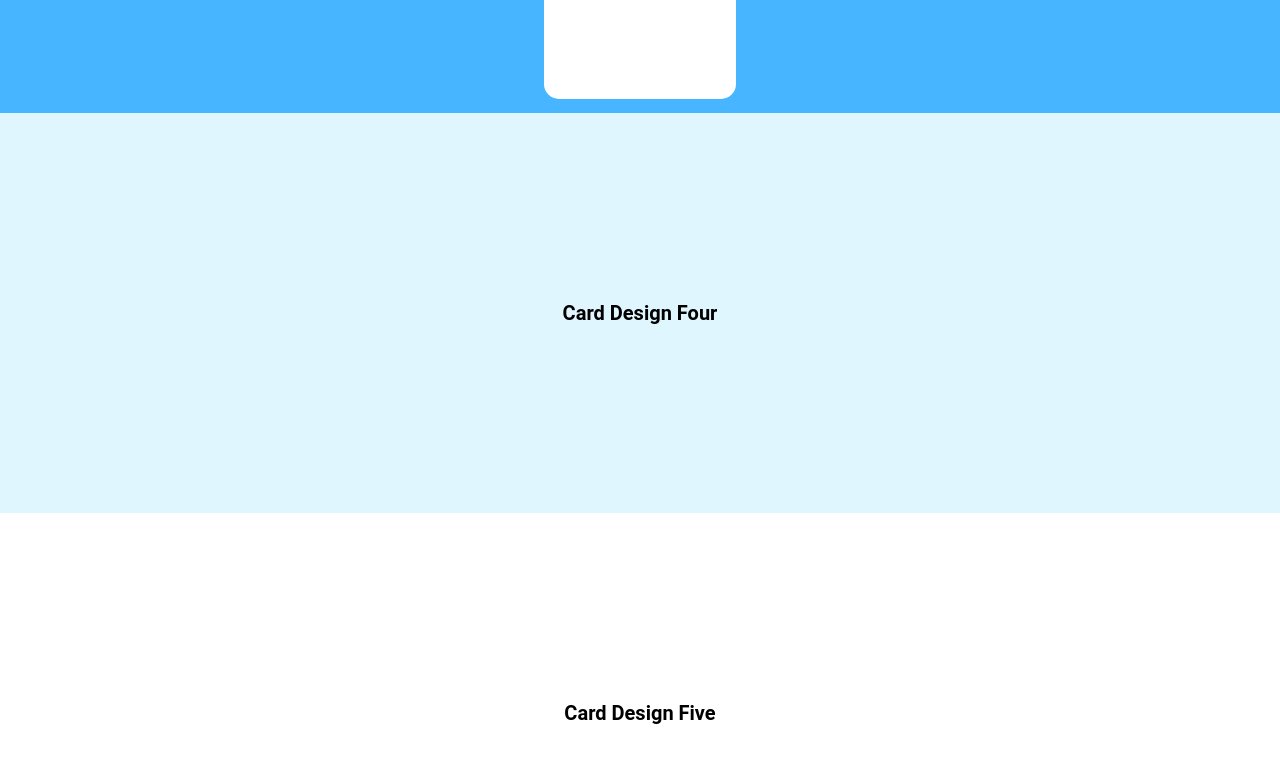
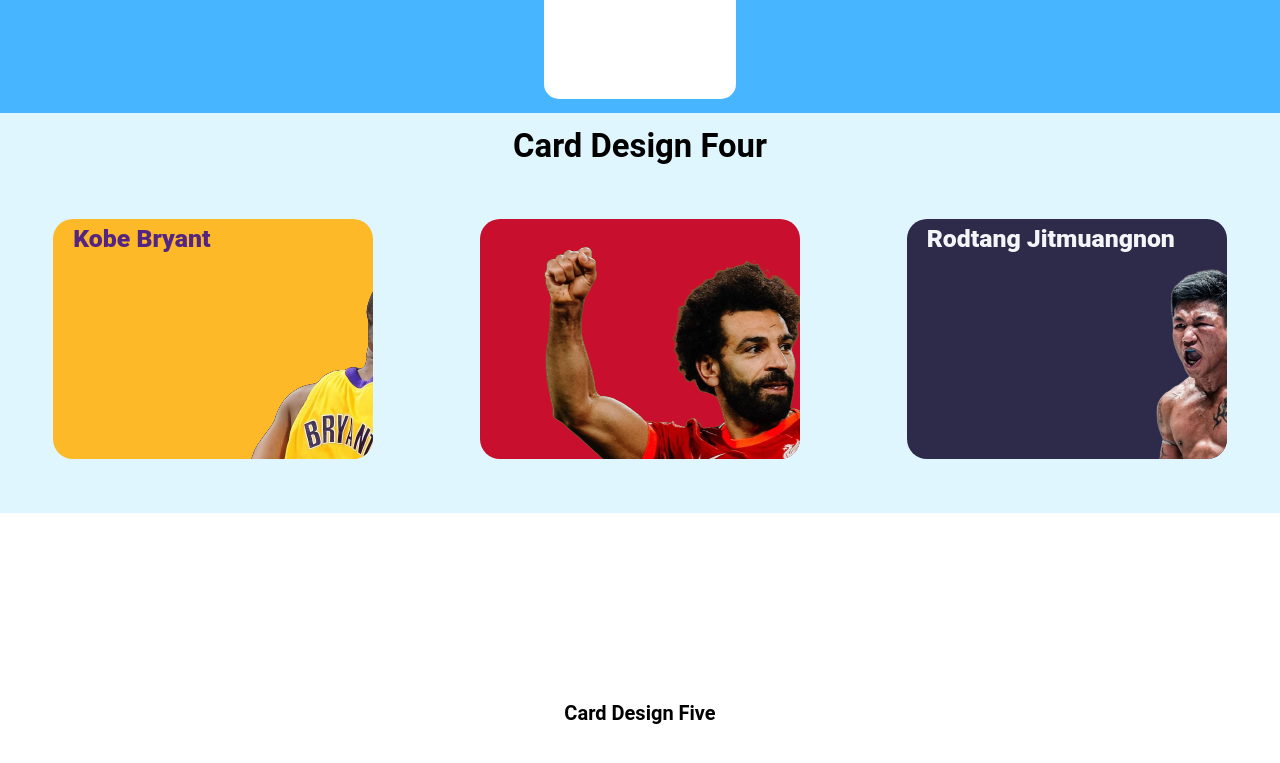
Before and after one commit to 24YoungMamba/CSSCards, a plain HTML site: page index.html in a window 1280 px wide. Shown: the part 1087-1850 px from the top of the page. Drawn offline with Linux system fonts and the light colour scheme.

Commit message:
fourth card

```diff
--- /dev/null
+++ b/css/four.css
@@ -0,0 +1,104 @@
+:root {
+  --color-lakers: #552583;
+  --color-bg-lakers: #fdb927;
+
+  --color-liverpool: #f6eb61;
+  --color-bg-liverpool: #c8102e;
+
+  --color-thai: #f4f5f8;
+  --color-bg-thai: #2d2a4a;
+}
+
+#four h1 {
+  font-size: calc(2em + 1vw);
+}
+
+#four .card-container {
+  width: 100%;
+  height: 40vh;
+
+  display: flex;
+  flex-direction: var(--container-flex-direction);
+  justify-content: var(--container-justify-content);
+  align-items: var(--container-align-items);
+  align-content: var(--container-align-content);
+}
+
+#four .card-container .card {
+  width: 25vw;
+  height: 30vh;
+
+  border-radius: 20px;
+
+  overflow: hidden;
+}
+
+#four .card-container .lakers {
+  color: var(--color-lakers);
+  background-color: var(--color-bg-lakers);
+}
+
+#four .card-container .liverpool {
+  color: var(--color-liverpool);
+  background-color: var(--color-bg-liverpool);
+}
+
+#four .card-container .thai {
+  color: var(--color-thai);
+  background-color: var(--color-bg-thai);
+}
+
+#four .card-container .card .card-text {
+  margin: 0.5em 2em;
+}
+
+#four .card-container .card .card-text h4 {
+  font-size: calc(1.2em + 1vw);
+  font-weight: 800;
+}
+
+#four .card-container .card .card-img {
+  width: 100%;
+  height: auto;
+
+  overflow: hidden;
+
+  animation: imgAnimOut 1s forwards;
+  /* transition: all 0.2s linear; */
+}
+
+#four .card-container .card .card-img img {
+  height: 100%;
+  /* display: absolute; */
+}
+
+#four .card-container .card:hover .card-img {
+  display: absolute;
+
+  animation: imgAnimIn 1s forwards;
+}
+
+@keyframes imgAnimIn {
+  0% {
+    transform: translateY(0);
+    filter: drop-shadow(0 0 0);
+  }
+  100% {
+    position: absolute;
+    transform: translateY(-45%);
+    filter: drop-shadow(10px 10px 5px #dfdfdf);
+  }
+}
+
+@keyframes imgAnimOut {
+  0% {
+    position: absolute;
+    transform: translateY(-45%);
+    filter: drop-shadow(10px 10px 5px #dfdfdf);
+  }
+
+  100% {
+    transform: translateY(0);
+    filter: drop-shadow(0 0 0);
+  }
+}
--- a/css/two.css
+++ b/css/two.css
@@ -23,6 +23,12 @@
   box-shadow: 0em 0em 3em 1em #777777ff;
 
   overflow: hidden;
+}
+
+@media only screen and (max-width: 1200px) {
+  #two .card-container .card {
+    width: 35vw;
+  }
 }
 
 #two .card-container .danger {
--- a/index.html
+++ b/index.html
@@ -10,6 +10,7 @@
     <link rel="stylesheet" href="./css/one.css" />
     <link rel="stylesheet" href="./css/two.css" />
     <link rel="stylesheet" href="./css/three.css" />
+    <link rel="stylesheet" href="./css/four.css" />
   </head>
   <body>
     <!-- Design 1. Basic Cards -->
@@ -103,6 +104,36 @@
     <!-- Design 4. Cards For People -->
     <div id="four">
       <h1>Card Design Four</h1>
+
+      <div class="card-container">
+        <div class="card lakers">
+          <div class="card-text">
+            <h4>Kobe Bryant</h4>
+          </div>
+
+          <div class="card-img">
+            <img src="./assets/4/1.png" alt="" />
+          </div>
+        </div>
+        <div class="card liverpool">
+          <!-- <div class="card-text">
+            <h4>Mohamed Salah</h4>
+          </div> -->
+
+          <div class="card-img">
+            <img src="./assets/4/2.png" alt="" />
+          </div>
+        </div>
+        <div class="card thai">
+          <div class="card-text">
+            <h4>Rodtang Jitmuangnon</h4>
+          </div>
+
+          <div class="card-img">
+            <img src="./assets/4/3.png" alt="" />
+          </div>
+        </div>
+      </div>
     </div>
 
     <!-- Design 5. Cards For Icons -->
```
